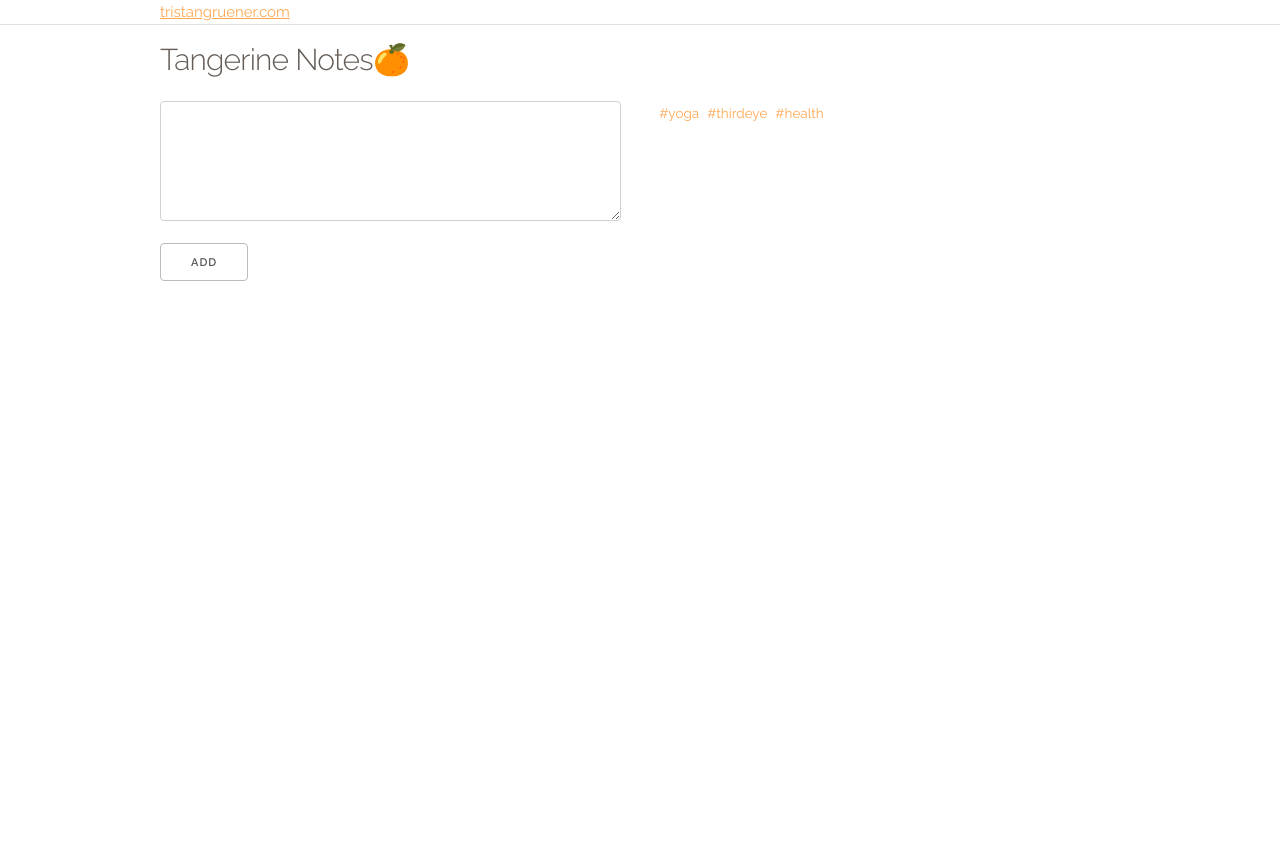
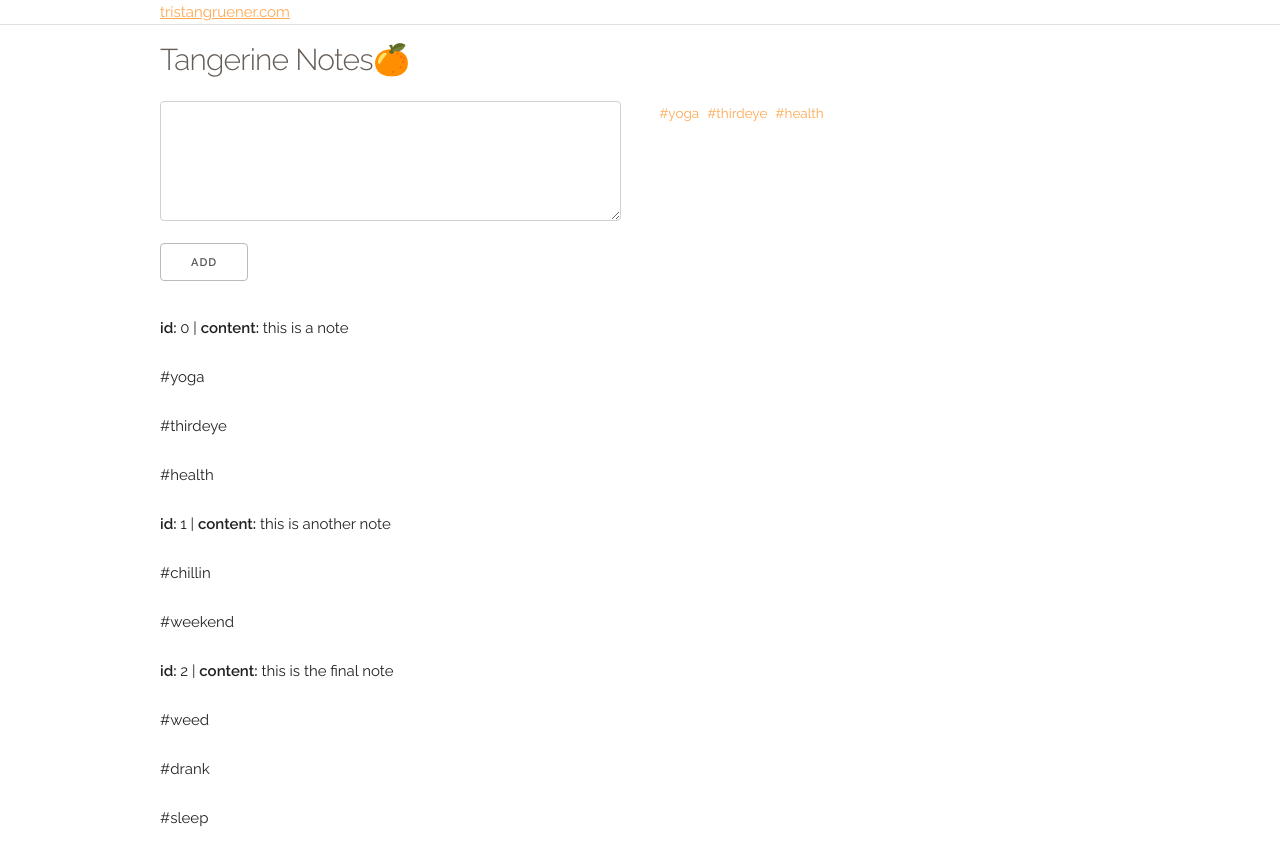
Before and after one commit to TristanAG/tangerine-notes, a React (Create React App) app: page / in a window 1280 px wide. Before the commit the page ends 800 px from the top, so only its background shows below. Built offline with nearby package versions, Linux system fonts and the light colour scheme.

Commit message:
more work

```diff
--- /dev/null
+++ b/src/components/Header.js
@@ -0,0 +1,12 @@
+import React from 'react'
+
+const Header = () => (
+  <header>
+    <div className="container">
+      <a href="http://tristangruener.com">tristangruener.com</a>
+    </div>
+    <hr />
+  </header>
+)
+
+export default Header
--- /dev/null
+++ b/src/components/Note.js
@@ -0,0 +1,13 @@
+import React from 'react'
+
+class Note extends React.Component {
+  render() {
+    return (
+      <div>
+        <h4>hi this is a note</h4>
+      </div>
+    )
+  }
+}
+
+export default Note
--- /dev/null
+++ b/src/components/NoteForm.js
@@ -0,0 +1,60 @@
+import React from 'react'
+
+class NoteForm extends React.Component {
+  constructor(props){
+    super(props)
+    this.getKey = this.getKey.bind(this)
+    this.startAddHashWord = this.startAddHashWord.bind(this)
+    this.startAddNote = this.startAddNote.bind(this)
+    this.hashWord = ''
+    this.recording = false
+
+    this.state = {
+      newHashWord: ''
+    }
+  }
+
+  startAddHashWord(hashWord) {
+    this.props.addHashWord(hashWord)
+  }
+
+  startAddNote(e) {
+    e.preventDefault()
+    const note = e.target.elements.note.value;
+    this.props.addNote(note)
+    e.target.elements.note.value = ''
+  }
+
+  getKey(e) {
+    const input = e.target.value
+    const character = input[input.length-1]
+
+    if(character === '#' && !this.recording){
+      this.recording = true
+    }
+
+    if(character === ' ' && this.recording){
+      this.recording = false
+      this.startAddHashWord(this.hashWord)
+      this.hashWord = ''
+    }
+
+    if(this.recording){
+      this.hashWord += character
+    }
+  }
+
+  render() {
+    return (
+      <div>
+        <form onSubmit={this.startAddNote}>
+          <textarea name="note" onKeyDown={this.getKey}/>
+          <br />
+          <button type="submit">add</button>
+        </form>
+      </div>
+    )
+  }
+}
+
+export default NoteForm
--- a/src/index.js
+++ b/src/index.js
@@ -1,11 +1,13 @@
 import React from 'react';
 import ReactDOM from 'react-dom';
+import Header from './components/Header'
+import NoteForm from './components/NoteForm'
+import Note from './components/Note'
 import './css/normalize.css';
 import './css/skeleton.css';
 import './css/style.css';
 import registerServiceWorker from './registerServiceWorker';
 // import App from './App';
-
 
 
 
@@ -15,12 +17,44 @@ class TangerineNotes extends React.Component {
     this.addHashWord = this.addHashWord.bind(this)
 
     this.state = {
+      notes: [
+        {
+          id: 0,
+          content: 'this is a note',
+          tags: [
+            '#yoga',
+            '#thirdeye',
+            '#health'
+          ]
+        },
+        {
+          id: 1,
+          content: 'this is another note',
+          tags: [
+            '#chillin',
+            '#weekend'
+          ]
+        },
+        {
+          id: 2,
+          content: 'this is the final note',
+          tags: [
+            '#weed',
+            '#drank',
+            '#sleep'
+          ]
+        }
+      ],
       hashedWords: [
         '#yoga',
         '#thirdeye',
         '#health'
       ]
     }
+  }
+
+  addNote(note){
+    console.log('in addNote', note)
   }
 
   addHashWord(hashWord) {
@@ -42,7 +76,7 @@ class TangerineNotes extends React.Component {
           </div>
           <div className="row">
             <div className="columns six">
-              <AddNote addHashWord={this.addHashWord}/>
+              <NoteForm addHashWord={this.addHashWord} addNote={this.addNote}/>
             </div>
             <div className="columns six">
               {this.state.hashedWords.map((hashWord) => (
@@ -50,79 +84,24 @@ class TangerineNotes extends React.Component {
               ))}
             </div>
           </div>
+          <div className="row">
+            {this.state.notes.map((note) => (
+              <div key={note.id}>
+                <p><b>id:</b> {note.id} | <b>content:</b> {note.content}</p>
+                {note.tags.map((tag, index) => (
+                  <p key={index}>
+                    {tag}
+                  </p>
+                ))}
+              </div>
+            ))}
+
+          </div>
         </div>
       </div>
     )
   }
 }
 
-
-const Header = () => (
-  <header>
-    <div className="container">
-      <a href="http://tristangruener.com">tristangruener.com</a>
-    </div>
-    <hr />
-  </header>
-)
-
-class AddNote extends React.Component {
-  constructor(props){
-    super(props)
-    this.getKey = this.getKey.bind(this)
-    this.startAddHashWord = this.startAddHashWord.bind(this)
-    this.hashWord = ''
-    this.recording = false
-
-    this.state = {
-      newHashWord: ''
-    }
-  }
-
-  startAddHashWord(hashWord) {
-    this.props.addHashWord(hashWord)
-  }
-
-  addNote(e) {
-    e.preventDefault()
-    const note = e.target.elements.note.value;
-    console.log(note)
-    e.target.elements.note.value = ''
-  }
-
-  getKey(e) {
-    const input = e.target.value
-    const character = input[input.length-1]
-
-    if(character === '#' && !this.recording){
-      this.recording = true
-    }
-
-    if(character === ' ' && this.recording){
-      this.recording = false
-      this.startAddHashWord(this.hashWord)
-      this.hashWord = ''
-    }
-
-    if(this.recording){
-      this.hashWord += character
-    }
-  }
-
-  render() {
-    return (
-      <div>
-        <form onSubmit={this.addNote}>
-          <textarea name="note" onKeyDown={this.getKey}/>
-          <br />
-          <button type="submit">add</button>
-        </form>
-      </div>
-    )
-  }
-}
-
-
-
 ReactDOM.render(<TangerineNotes />, document.getElementById('root'));
 registerServiceWorker();
```
